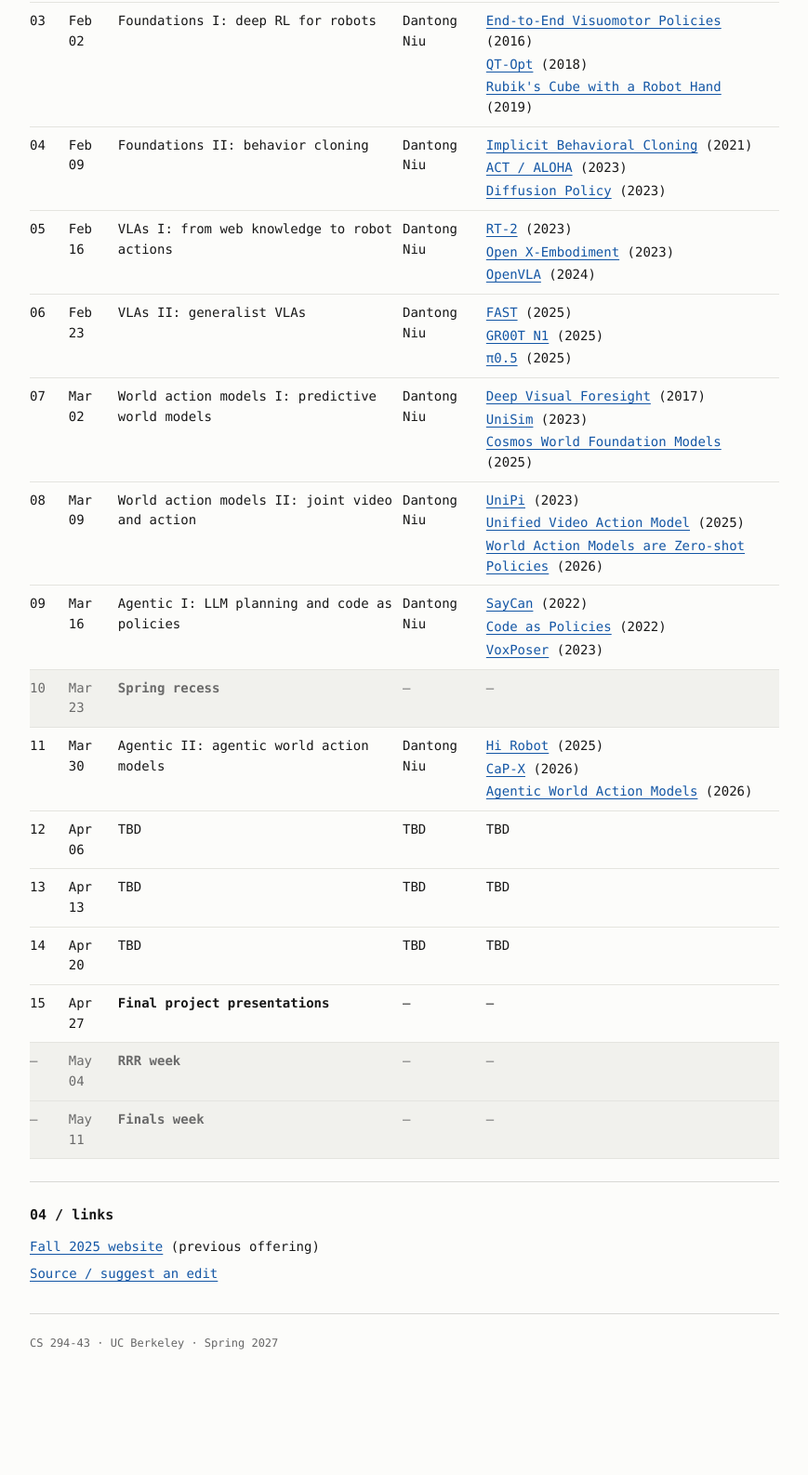
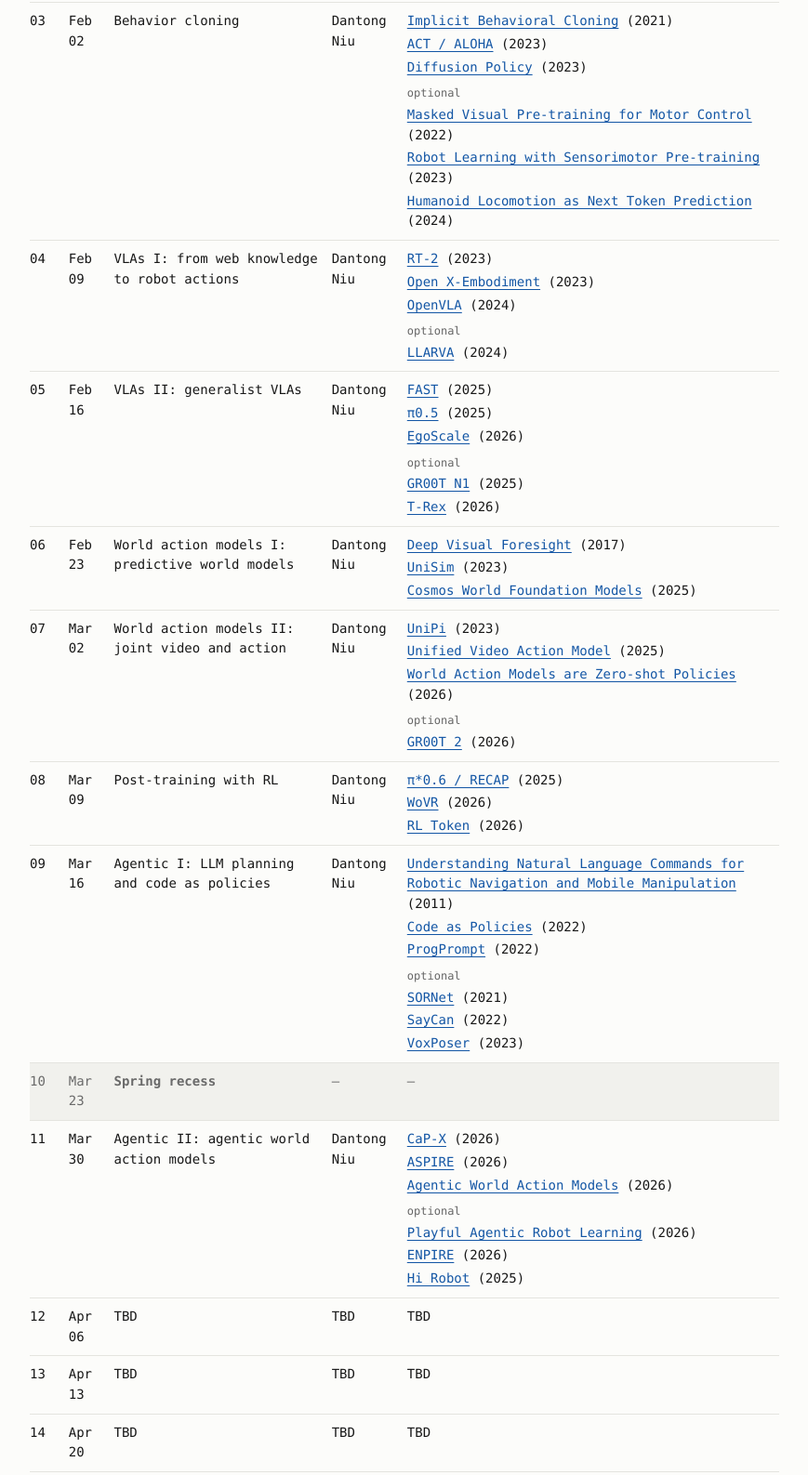
Before and after one commit to CS294-43/CS294-43.github.io, a plain HTML site: page index.html in a window 1280 px wide. Shown: the part 895-2482 px from the top of the page at 93% size, without its empty margins (205-1074 px from the left). Before the commit the page ends 2413 px from the top, so only its background shows below. Drawn offline with Linux system fonts and the light colour scheme.

Commit message:
Reorder robot learning weeks, add RL post-training week and optional readings

```diff
--- a/index.html
+++ b/index.html
@@ -46,6 +46,7 @@
     tr.milestone td:nth-child(3), tr.closed td:nth-child(3) { font-weight: 700; }
     .papers { margin: 0; padding: 0; list-style: none; }
     .papers li + li { margin-top: 3px; }
+    .optional { margin: 8px 0 3px; color: #666; font-size: 12px; }
     footer { padding-top: 22px; font-size: 12px; color: #666; }
     @media (max-width: 480px) {
       body { padding: 22px 16px 48px; font-size: 13px; }
@@ -97,46 +98,77 @@
           <tbody>
           <tr class="milestone"><td>01</td><td><time datetime="2027-01-19">Jan 19</time></td><td>Introduction / course overview</td><td>Staff</td><td>—</td></tr>
           <tr><td>02</td><td><time datetime="2027-01-26">Jan 26</time></td><td>TBD</td><td>TBD</td><td>TBD</td></tr>
-          <tr><td>03</td><td><time datetime="2027-02-02">Feb 02</time></td><td>Foundations I: deep RL for robots</td><td>Dantong Niu</td><td><ul class="papers">
-            <li><a href="https://arxiv.org/abs/1504.00702">End-to-End Visuomotor Policies</a> (2016)</li>
-            <li><a href="https://arxiv.org/abs/1806.10293">QT-Opt</a> (2018)</li>
-            <li><a href="https://arxiv.org/abs/1910.07113">Rubik's Cube with a Robot Hand</a> (2019)</li>
-          </ul></td></tr>
-          <tr><td>04</td><td><time datetime="2027-02-09">Feb 09</time></td><td>Foundations II: behavior cloning</td><td>Dantong Niu</td><td><ul class="papers">
+          <tr><td>03</td><td><time datetime="2027-02-02">Feb 02</time></td><td>Behavior cloning</td><td>Dantong Niu</td><td><ul class="papers">
             <li><a href="https://arxiv.org/abs/2109.00137">Implicit Behavioral Cloning</a> (2021)</li>
             <li><a href="https://arxiv.org/abs/2304.13705">ACT / ALOHA</a> (2023)</li>
             <li><a href="https://arxiv.org/abs/2303.04137">Diffusion Policy</a> (2023)</li>
+          </ul>
+          <p class="optional">optional</p>
+          <ul class="papers">
+            <li><a href="https://arxiv.org/abs/2203.06173">Masked Visual Pre-training for Motor Control</a> (2022)</li>
+            <li><a href="https://arxiv.org/abs/2306.10007">Robot Learning with Sensorimotor Pre-training</a> (2023)</li>
+            <li><a href="https://arxiv.org/abs/2402.19469">Humanoid Locomotion as Next Token Prediction</a> (2024)</li>
           </ul></td></tr>
-          <tr><td>05</td><td><time datetime="2027-02-16">Feb 16</time></td><td>VLAs I: from web knowledge to robot actions</td><td>Dantong Niu</td><td><ul class="papers">
+          <tr><td>04</td><td><time datetime="2027-02-09">Feb 09</time></td><td>VLAs I: from web knowledge to robot actions</td><td>Dantong Niu</td><td><ul class="papers">
             <li><a href="https://arxiv.org/abs/2307.15818">RT-2</a> (2023)</li>
             <li><a href="https://arxiv.org/abs/2310.08864">Open X-Embodiment</a> (2023)</li>
             <li><a href="https://arxiv.org/abs/2406.09246">OpenVLA</a> (2024)</li>
+          </ul>
+          <p class="optional">optional</p>
+          <ul class="papers">
+            <li><a href="https://arxiv.org/abs/2406.11815">LLARVA</a> (2024)</li>
           </ul></td></tr>
-          <tr><td>06</td><td><time datetime="2027-02-23">Feb 23</time></td><td>VLAs II: generalist VLAs</td><td>Dantong Niu</td><td><ul class="papers">
+          <tr><td>05</td><td><time datetime="2027-02-16">Feb 16</time></td><td>VLAs II: generalist VLAs</td><td>Dantong Niu</td><td><ul class="papers">
             <li><a href="https://arxiv.org/abs/2501.09747">FAST</a> (2025)</li>
+            <li><a href="https://arxiv.org/abs/2504.16054">π0.5</a> (2025)</li>
+            <li><a href="https://arxiv.org/abs/2602.16710">EgoScale</a> (2026)</li>
+          </ul>
+          <p class="optional">optional</p>
+          <ul class="papers">
             <li><a href="https://arxiv.org/abs/2503.14734">GR00T N1</a> (2025)</li>
-            <li><a href="https://arxiv.org/abs/2504.16054">π0.5</a> (2025)</li>
+            <li><a href="https://arxiv.org/abs/2606.17055">T-Rex</a> (2026)</li>
           </ul></td></tr>
-          <tr><td>07</td><td><time datetime="2027-03-02">Mar 02</time></td><td>World action models I: predictive world models</td><td>Dantong Niu</td><td><ul class="papers">
+          <tr><td>06</td><td><time datetime="2027-02-23">Feb 23</time></td><td>World action models I: predictive world models</td><td>Dantong Niu</td><td><ul class="papers">
             <li><a href="https://arxiv.org/abs/1610.00696">Deep Visual Foresight</a> (2017)</li>
             <li><a href="https://arxiv.org/abs/2310.06114">UniSim</a> (2023)</li>
             <li><a href="https://arxiv.org/abs/2501.03575">Cosmos World Foundation Models</a> (2025)</li>
           </ul></td></tr>
-          <tr><td>08</td><td><time datetime="2027-03-09">Mar 09</time></td><td>World action models II: joint video and action</td><td>Dantong Niu</td><td><ul class="papers">
+          <tr><td>07</td><td><time datetime="2027-03-02">Mar 02</time></td><td>World action models II: joint video and action</td><td>Dantong Niu</td><td><ul class="papers">
             <li><a href="https://arxiv.org/abs/2302.00111">UniPi</a> (2023)</li>
             <li><a href="https://arxiv.org/abs/2503.00200">Unified Video Action Model</a> (2025)</li>
             <li><a href="https://arxiv.org/abs/2602.15922">World Action Models are Zero-shot Policies</a> (2026)</li>
+          </ul>
+          <p class="optional">optional</p>
+          <ul class="papers">
+            <li><a href="https://research.nvidia.com/labs/gear/gr00t-2/">GR00T 2</a> (2026)</li>
+          </ul></td></tr>
+          <tr><td>08</td><td><time datetime="2027-03-09">Mar 09</time></td><td>Post-training with RL</td><td>Dantong Niu</td><td><ul class="papers">
+            <li><a href="https://arxiv.org/abs/2511.14759">π*0.6 / RECAP</a> (2025)</li>
+            <li><a href="https://arxiv.org/abs/2602.13977">WoVR</a> (2026)</li>
+            <li><a href="https://arxiv.org/abs/2604.23073">RL Token</a> (2026)</li>
           </ul></td></tr>
           <tr><td>09</td><td><time datetime="2027-03-16">Mar 16</time></td><td>Agentic I: LLM planning and code as policies</td><td>Dantong Niu</td><td><ul class="papers">
+            <li><a href="https://ojs.aaai.org/index.php/AAAI/article/view/7979">Understanding Natural Language Commands for Robotic Navigation and Mobile Manipulation</a> (2011)</li>
+            <li><a href="https://arxiv.org/abs/2209.07753">Code as Policies</a> (2022)</li>
+            <li><a href="https://arxiv.org/abs/2209.11302">ProgPrompt</a> (2022)</li>
+          </ul>
+          <p class="optional">optional</p>
+          <ul class="papers">
+            <li><a href="https://arxiv.org/abs/2109.03891">SORNet</a> (2021)</li>
             <li><a href="https://arxiv.org/abs/2204.01691">SayCan</a> (2022)</li>
-            <li><a href="https://arxiv.org/abs/2209.07753">Code as Policies</a> (2022)</li>
             <li><a href="https://arxiv.org/abs/2307.05973">VoxPoser</a> (2023)</li>
           </ul></td></tr>
           <tr class="closed"><td>10</td><td><time datetime="2027-03-23">Mar 23</time></td><td>Spring recess</td><td>—</td><td>—</td></tr>
           <tr><td>11</td><td><time datetime="2027-03-30">Mar 30</time></td><td>Agentic II: agentic world action models</td><td>Dantong Niu</td><td><ul class="papers">
+            <li><a href="https://arxiv.org/abs/2603.22435">CaP-X</a> (2026)</li>
+            <li><a href="https://arxiv.org/abs/2607.00272">ASPIRE</a> (2026)</li>
+            <li><a href="https://arxiv.org/abs/2610.30136">Agentic World Action Models</a> (2026)</li>
+          </ul>
+          <p class="optional">optional</p>
+          <ul class="papers">
+            <li><a href="https://arxiv.org/abs/2606.19419">Playful Agentic Robot Learning</a> (2026)</li>
+            <li><a href="https://arxiv.org/abs/2606.19980">ENPIRE</a> (2026)</li>
             <li><a href="https://arxiv.org/abs/2502.19417">Hi Robot</a> (2025)</li>
-            <li><a href="https://arxiv.org/abs/2603.22435">CaP-X</a> (2026)</li>
-            <li><a href="https://arxiv.org/abs/2610.30136">Agentic World Action Models</a> (2026)</li>
           </ul></td></tr>
           <tr><td>12</td><td><time datetime="2027-04-06">Apr 06</time></td><td>TBD</td><td>TBD</td><td>TBD</td></tr>
           <tr><td>13</td><td><time datetime="2027-04-13">Apr 13</time></td><td>TBD</td><td>TBD</td><td>TBD</td></tr>
```
